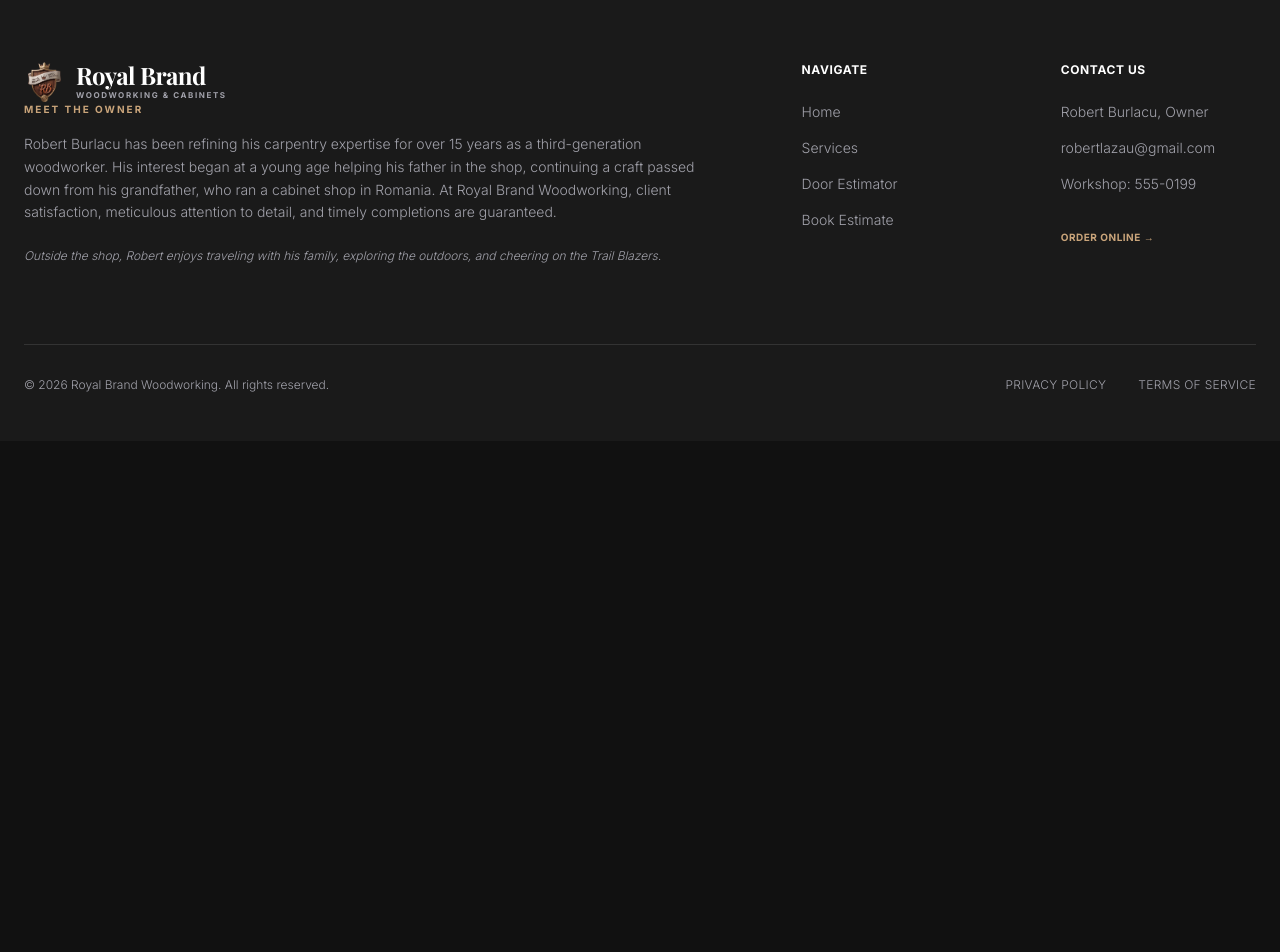
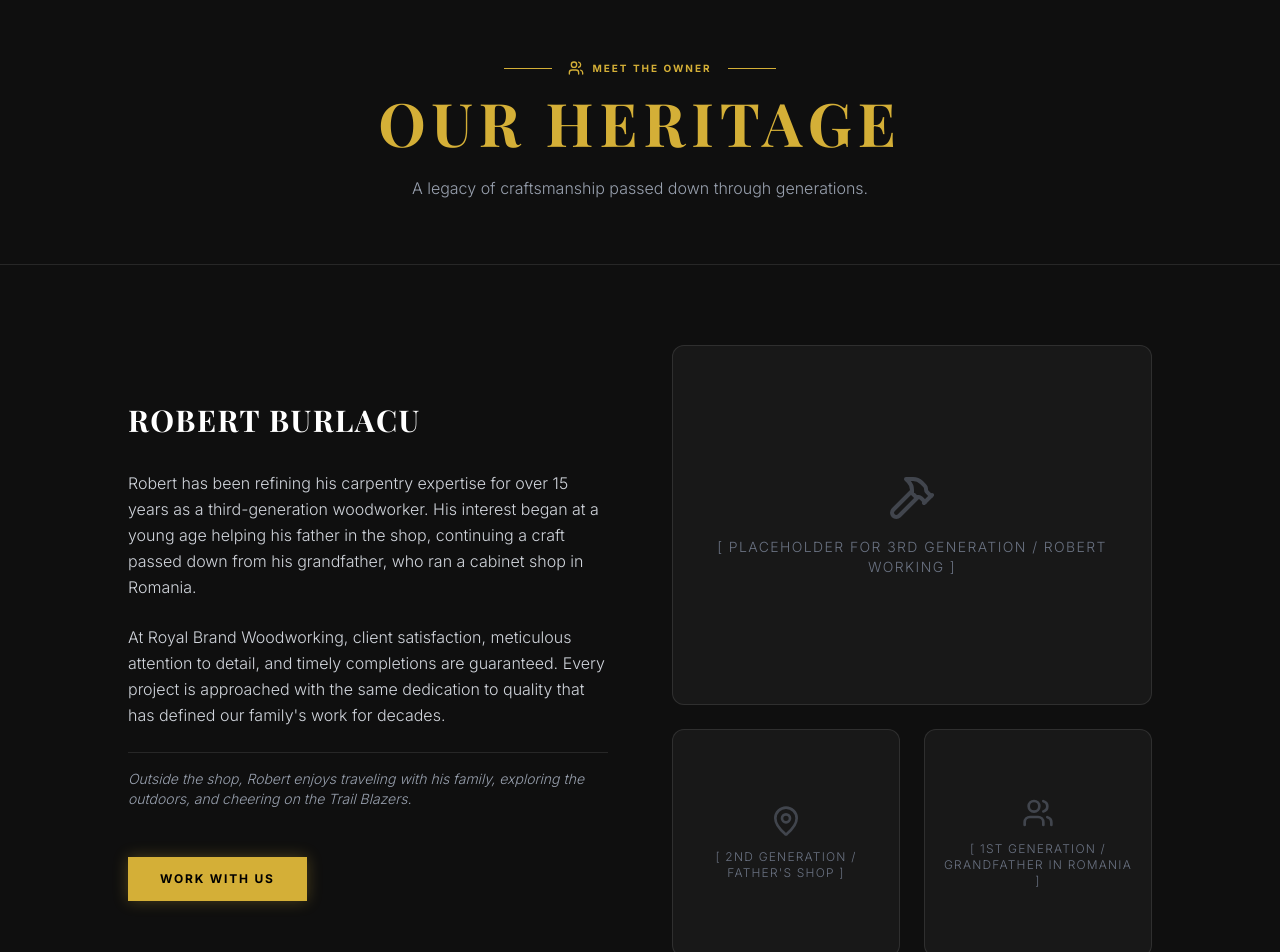
Before and after one commit to robertlazau-design/Royal-Brand-Woodworking-Website, a React (Vite) app: page /about in a window 1280 px wide. Shown: the part 100-1052 px from the top of the page. Before the commit the page ends 800 px from the top, so only its background shows below. Built offline with nearby package versions, Linux system fonts and the light colour scheme; a web font is replaced by a local one.

Commit message:
feat: create About page and integrate it into navigation menu

```diff
--- a/src/App.tsx
+++ b/src/App.tsx
@@ -8,6 +8,7 @@
 import { ServicesPage } from './pages/ServicesPage';
 import { EstimatorPage } from './pages/EstimatorPage';
 import { BookingPage } from './pages/BookingPage';
+import { AboutPage } from './pages/AboutPage';
 
 // Scroll to top on route change
 function ScrollToTop() {
@@ -31,6 +32,7 @@
             <Route path="/services" element={<ServicesPage />} />
             <Route path="/estimator" element={<EstimatorPage />} />
             <Route path="/booking" element={<BookingPage />} />
+            <Route path="/about" element={<AboutPage />} />
           </Routes>
         </main>
 
--- a/src/components/Footer.tsx
+++ b/src/components/Footer.tsx
@@ -14,12 +14,8 @@
             </Link>
 
             <div className="space-y-4">
-              <h4 className="text-royal-gold text-[10px] font-bold uppercase tracking-[0.2em]">Meet the Owner</h4>
-              <p className="text-royal-text-muted text-sm font-light leading-relaxed max-w-2xl">
-                Robert Burlacu has been refining his carpentry expertise for over 15 years as a third-generation woodworker. His interest began at a young age helping his father in the shop, continuing a craft passed down from his grandfather, who ran a cabinet shop in Romania. At Royal Brand Woodworking, client satisfaction, meticulous attention to detail, and timely completions are guaranteed.
-              </p>
-              <p className="text-royal-text-muted text-xs font-light italic max-w-2xl pt-2">
-                Outside the shop, Robert enjoys traveling with his family, exploring the outdoors, and cheering on the Trail Blazers.
+              <p className="text-royal-text-muted text-sm font-light leading-relaxed max-w-xl">
+                Custom woodworking that elevates your space. Handcrafting luxury furniture & fine cabinetry in Portland, OR.
               </p>
             </div>
           </div>
@@ -29,6 +25,7 @@
             <h4 className="font-bold text-white tracking-wider uppercase text-xs">Navigate</h4>
             <ul className="space-y-4 text-sm">
               <li><Link to="/" className="text-royal-text-muted font-light hover:text-royal-gold transition-colors">Home</Link></li>
+              <li><Link to="/about" className="text-royal-text-muted font-light hover:text-royal-gold transition-colors">About Us</Link></li>
               <li><Link to="/services" className="text-royal-text-muted font-light hover:text-royal-gold transition-colors">Services</Link></li>
               <li><Link to="/estimator" className="text-royal-text-muted font-light hover:text-royal-gold transition-colors">Door Estimator</Link></li>
               <li><Link to="/booking" className="text-royal-text-muted font-light hover:text-royal-gold transition-colors">Book Estimate</Link></li>
--- a/src/components/Navigation.tsx
+++ b/src/components/Navigation.tsx
@@ -5,6 +5,7 @@
 
 const navLinks = [
   { label: 'Home', href: '/' },
+  { label: 'About', href: '/about' },
   { label: 'Services', href: '/services' },
   { label: 'Estimator', href: '/estimator' },
   { label: 'Book Estimate', href: '/booking' },
--- /dev/null
+++ b/src/pages/AboutPage.tsx
@@ -0,0 +1,92 @@
+import React from 'react';
+import { Link } from 'react-router-dom';
+import { MapPin, Hammer, Users } from 'lucide-react';
+
+export function AboutPage() {
+  return (
+    <div className="w-full bg-[#0F0F0F] text-white min-h-screen">
+      {/* Header Section */}
+      <section className="pt-24 pb-16 px-4 md:px-8 border-b border-white/10">
+        <div className="max-w-7xl mx-auto text-center">
+          <div className="flex items-center justify-center gap-4 text-[#D4AF37] mb-4">
+            <div className="w-12 h-[1px] bg-[#D4AF37]" />
+            <span className="text-[10px] font-bold tracking-[0.2em] uppercase">
+              <Users className="w-4 h-4 inline-block mr-2 -mt-0.5" />
+              Meet the Owner
+            </span>
+            <div className="w-12 h-[1px] bg-[#D4AF37]" />
+          </div>
+          <h1 className="font-serif text-4xl md:text-6xl text-[#D4AF37] font-bold tracking-widest uppercase mb-6">
+            Our Heritage
+          </h1>
+          <p className="text-gray-400 text-sm md:text-base font-light max-w-2xl mx-auto">
+            A legacy of craftsmanship passed down through generations.
+          </p>
+        </div>
+      </section>
+
+      {/* Main Content */}
+      <section className="py-20 px-4 md:px-8">
+        <div className="max-w-5xl mx-auto">
+          <div className="grid grid-cols-1 md:grid-cols-2 gap-16 items-center">
+            {/* Bio */}
+            <div className="space-y-6">
+              <h2 className="font-serif text-3xl font-bold text-white uppercase tracking-wider mb-8">
+                Robert Burlacu
+              </h2>
+              <p className="text-gray-300 font-light leading-relaxed">
+                Robert has been refining his carpentry expertise for over 15 years as a third-generation woodworker. His interest began at a young age helping his father in the shop, continuing a craft passed down from his grandfather, who ran a cabinet shop in Romania.
+              </p>
+              <p className="text-gray-300 font-light leading-relaxed">
+                At Royal Brand Woodworking, client satisfaction, meticulous attention to detail, and timely completions are guaranteed. Every project is approached with the same dedication to quality that has defined our family's work for decades.
+              </p>
+              <p className="text-gray-400 text-sm font-light italic pt-4 border-t border-white/10">
+                Outside the shop, Robert enjoys traveling with his family, exploring the outdoors, and cheering on the Trail Blazers.
+              </p>
+
+              <div className="pt-6">
+                <Link
+                  to="/estimator"
+                  className="inline-flex items-center justify-center px-8 py-3.5 bg-[#D4AF37] text-black font-bold text-xs tracking-[0.15em] uppercase hover:bg-white hover:text-black transition-all shadow-[0_0_15px_rgba(212,175,55,0.3)]"
+                >
+                  Work With Us
+                </Link>
+              </div>
+            </div>
+
+            {/* Images Placeholder */}
+            <div className="space-y-6">
+              <div className="aspect-[4/3] bg-[#181818] border border-white/10 rounded-xl overflow-hidden relative group">
+                <div className="absolute inset-0 flex flex-col items-center justify-center text-gray-500">
+                  <Hammer className="w-12 h-12 mb-4 opacity-50" />
+                  <p className="text-sm font-light uppercase tracking-widest text-center px-6">
+                    [ Placeholder for 3rd Generation / Robert working ]
+                  </p>
+                </div>
+              </div>
+              <div className="grid grid-cols-2 gap-6">
+                 <div className="aspect-square bg-[#181818] border border-white/10 rounded-xl overflow-hidden relative group">
+                   <div className="absolute inset-0 flex flex-col items-center justify-center text-gray-500">
+                     <MapPin className="w-8 h-8 mb-3 opacity-50" />
+                     <p className="text-xs font-light uppercase tracking-widest text-center px-4">
+                       [ 2nd Generation / Father's Shop ]
+                     </p>
+                   </div>
+                 </div>
+                 <div className="aspect-square bg-[#181818] border border-white/10 rounded-xl overflow-hidden relative group">
+                   <div className="absolute inset-0 flex flex-col items-center justify-center text-gray-500">
+                     <Users className="w-8 h-8 mb-3 opacity-50" />
+                     <p className="text-xs font-light uppercase tracking-widest text-center px-4">
+                       [ 1st Generation / Grandfather in Romania ]
+                     </p>
+                   </div>
+                 </div>
+              </div>
+            </div>
+
+          </div>
+        </div>
+      </section>
+    </div>
+  );
+}
```
